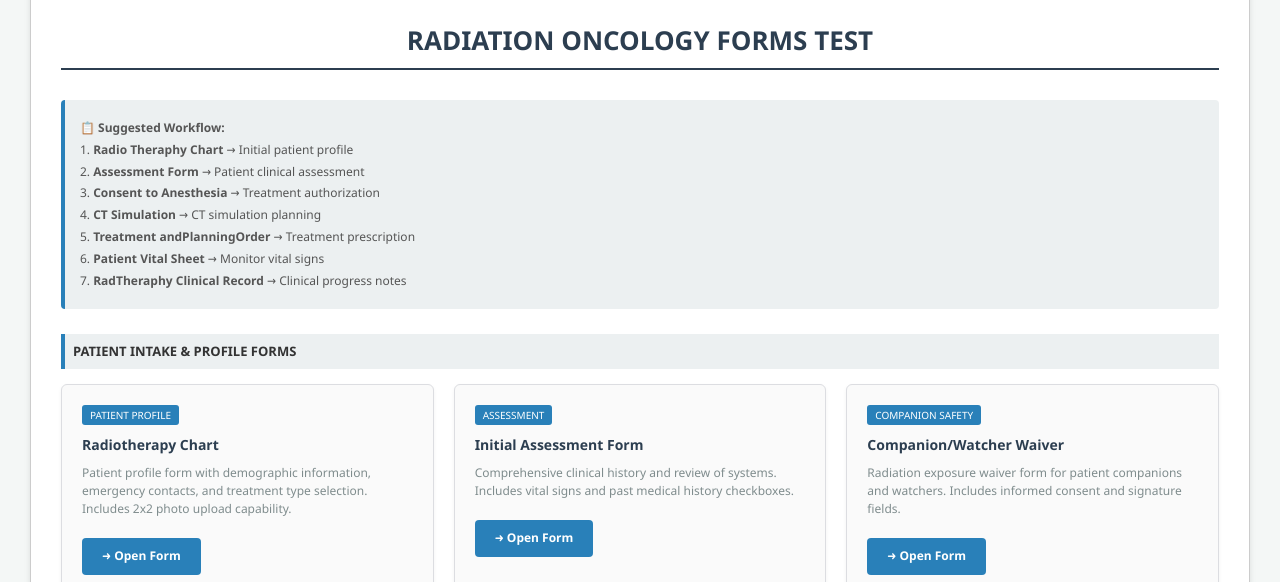
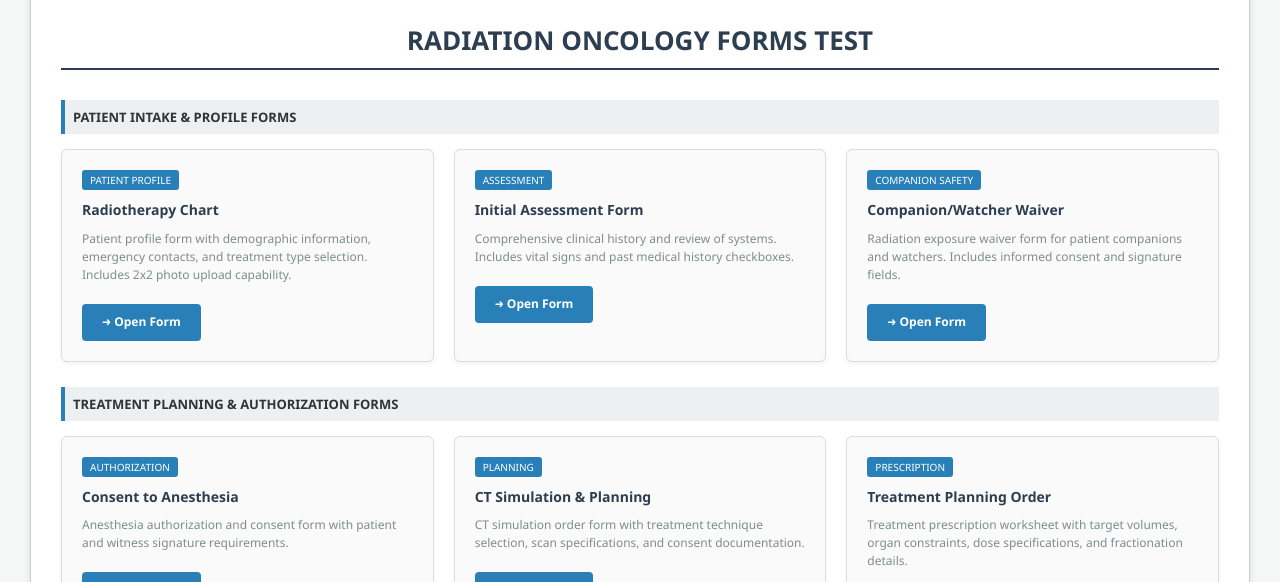
Before and after one commit to KCCI-Bryce/onco, a website: page index.html in a window 1280 px wide. Shown: the part 218-800 px from the top of the page. Drawn offline with Linux system fonts and the light colour scheme.

Commit message:
Index changes

```diff
--- a/index.html
+++ b/index.html
@@ -59,16 +59,7 @@
 
 
 
-    <div class="workflow-section">
-        <p><strong>📋 Suggested Workflow:</strong></p>
-        <p>1. <strong>Radio Theraphy Chart</strong> → Initial patient profile</p>
-        <p>2. <strong>Assessment Form</strong> → Patient clinical assessment</p>
-        <p>3. <strong>Consent to Anesthesia</strong> → Treatment authorization</p>
-        <p>4. <strong>CT Simulation</strong> → CT simulation planning</p>
-        <p>5. <strong>Treatment andPlanningOrder</strong> → Treatment prescription</p>
-        <p>6. <strong>Patient Vital Sheet</strong> → Monitor vital signs</p>
-        <p>7. <strong>RadTheraphy Clinical Record</strong> → Clinical progress notes</p>
-    </div>
+
 
     <div class="section-title">Patient Intake & Profile Forms</div>
     <div class="forms-grid">
```
